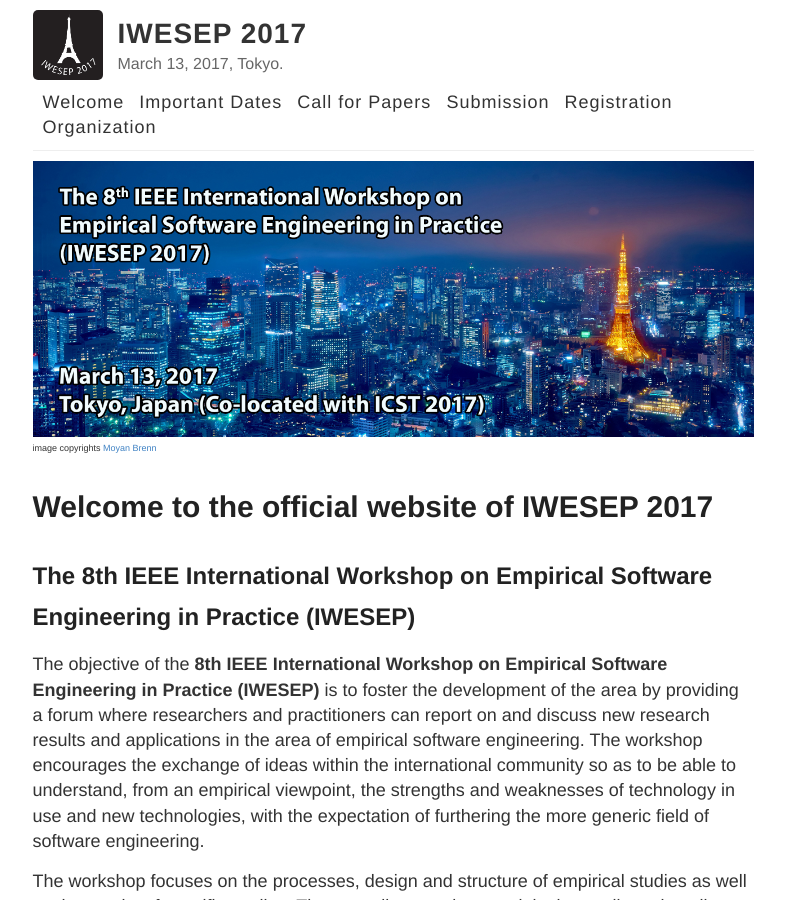
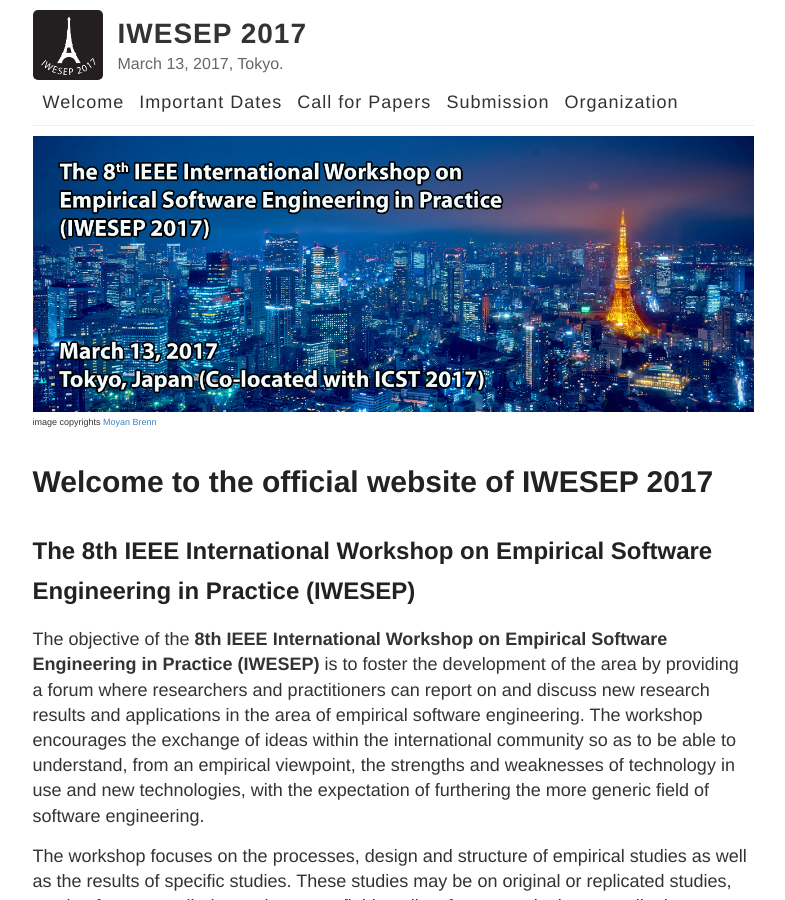
Before and after one commit to iwesep2017/iwesep2017.github.io, a Jekyll site: the page built from index.md, in a window 1280 px wide and 900 px high. Shown: the whole window, without its empty margins (247-1032 px from the left). Built offline with Jekyll 4.4.1, drawn with Linux system fonts in a browser that asks for light colours; our own code applies the rules of GitHub Pages for plain Markdown files.

Commit message:
Remove registration menu (for now)

```diff
--- a/_layouts/default.html
+++ b/_layouts/default.html
@@ -31,7 +31,6 @@
             <a href="{{ site.baseurl }}/important-dates">Important Dates</a>
             <a href="{{ site.baseurl }}/call-for-papers">Call for Papers</a>
             <a href="{{ site.baseurl }}/submission">Submission</a>
-            <a href="{{ site.baseurl }}/registration">Registration</a>
             <a href="{{ site.baseurl }}/organization">Organization</a>
           </nav>
         </header>
```
